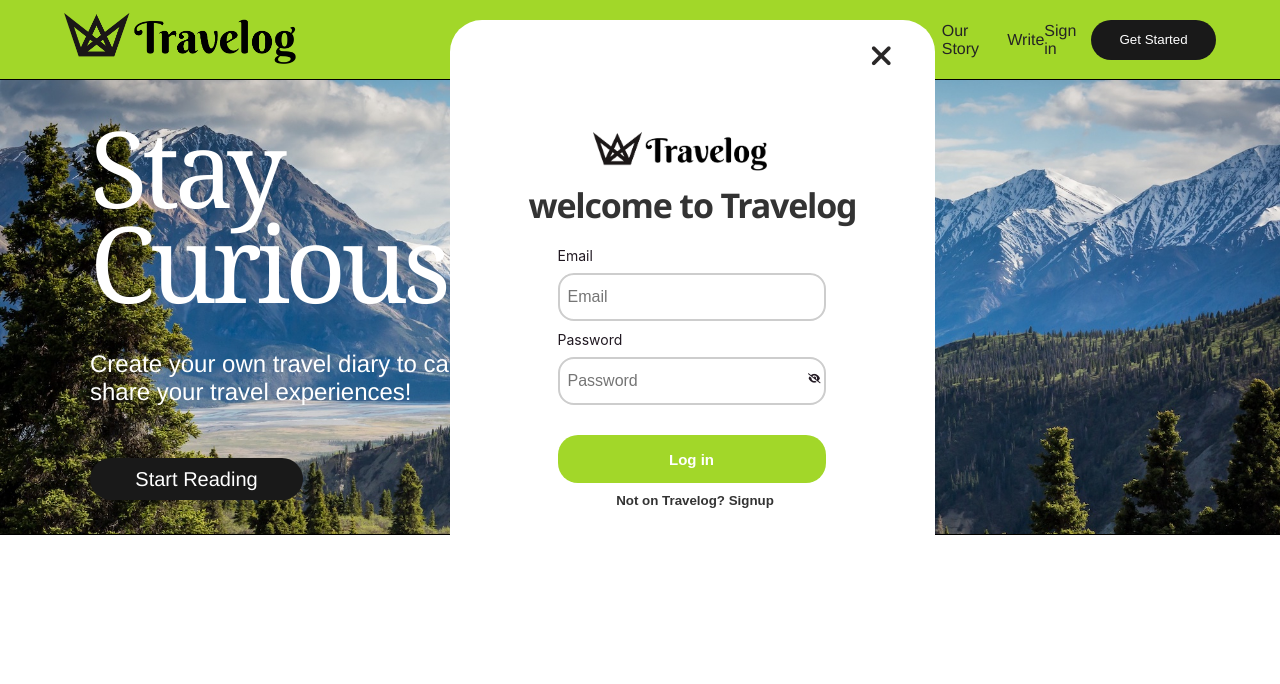
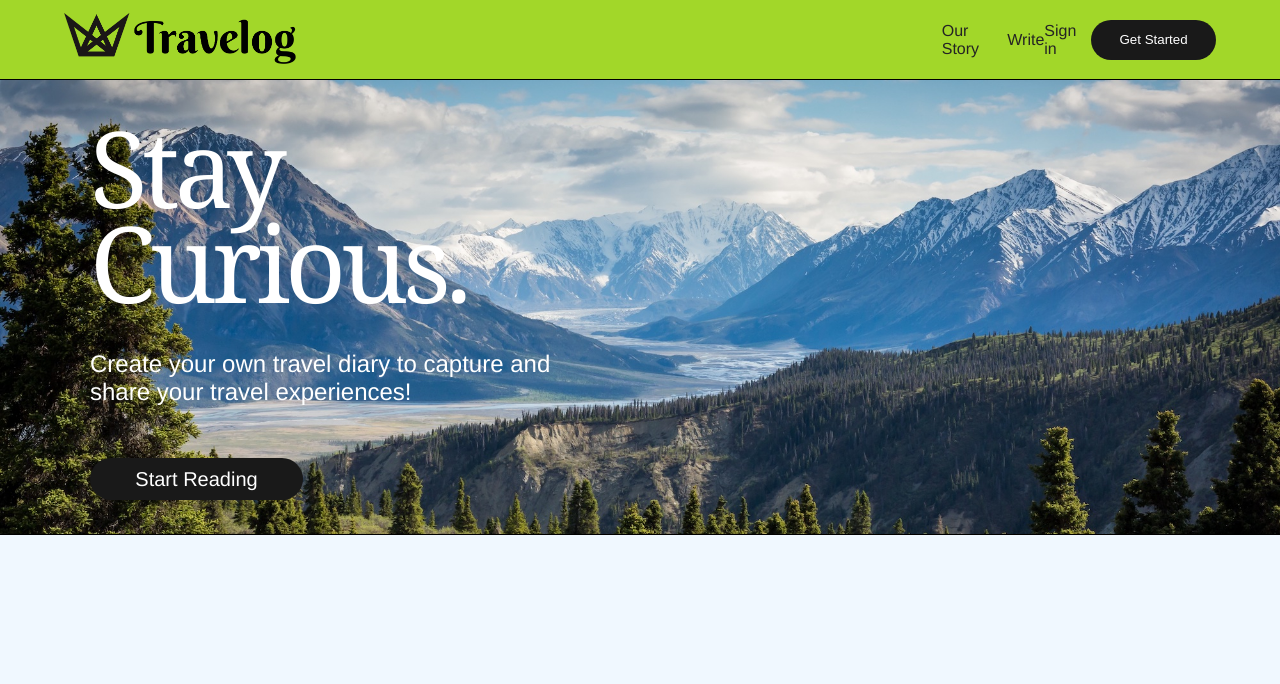
Before and after one commit to JazzzGagan/Travelog, a PHP site: page / in a window 1280 px wide. Shown: the top 684 px of the page. Run offline with PHP 8.4, Linux system fonts and the light colour scheme.

Commit message:
add popup function to form

```diff
--- a/index.html
+++ b/index.html
@@ -60,7 +60,7 @@
         <div class="close-button"><i class="fa-solid fa-xmark"></i></div>
         <div class="travelog-logo"></div>
         <div class="welcome">
-          <h1>welcome to Travelog</h1>
+          <h1>Welcome to Travelog</h1>
         </div>
 
         <div class="form-cotainer">
@@ -100,6 +100,8 @@
                   <i id="icon1" class="fa-solid fa-eye"></i>
                   <i id="icon2" class="fa-solid fa-eye-slash"></i>
                 </span>
+              </div>
+            </span>
 
             <div class="submit-button">
               <button>Log in</button>
@@ -108,17 +110,17 @@
             <div class="signup-button">
               <button class="signup">Not on Travelog? Signup</button>
             </div>
-              </div>
-            </span>
           </form>
         </div>
       </div>
 
-<!--       <div class="signup">
+      <!--   signup -->
+
+      <div class="signup-form">
         <div class="close-button"><i class="fa-solid fa-xmark"></i></div>
         <div class="travelog-logo"></div>
         <div class="welcome">
-          <h1>welcome to Travelog</h1>
+          <h1>Welcome to Travelog</h1>
         </div>
 
         <div class="form-cotainer">
@@ -151,12 +153,14 @@
                   id="password"
                   name="password"
                   autocomplete="list"
-                  placeholder="create a password"
+                  placeholder="Password"
                   spellcheck="false"
                 />
                 <span class="eye" onclick="passwordVisibile()">
                   <i id="icon1" class="fa-solid fa-eye"></i>
                   <i id="icon2" class="fa-solid fa-eye-slash"></i>
+                </span>
+              </div>
             </span>
 
             <br />
@@ -175,14 +179,17 @@
               />
             </div>
 
-                <div class="submit-button">
+            <div class="submit-button-signup">
               <button>Continue</button>
             </div>
+
+            <div class="already-account">
+              <div class="already">Already a Member?</div>
+              <button class="already-button" type="submit">Login</button>
             </div>
-            </span>
           </form>
         </div>
-      </div> -->
+      </div>
     </div>
   </body>
 </html>
--- a/popup.js
+++ b/popup.js
@@ -1,5 +1,11 @@
 const showPopupBtn = document.querySelector(".getstarted");
-const formPopup = document.querySelector("form-popup");
+const hidePopupBtn = document.querySelector(".form-popup .close-button");
+const signuppopBtn = document.querySelector(".form-popup .signup");
+
 showPopupBtn.addEventListener("click", () => {
-  formPopup.classList.toggle("hide");
+  document.body.classList.toggle("show-popup");
 });
+
+showPopupBtn.addEventListener("click");
+
+hidePopupBtn.addEventListener("click", () => showPopupBtn.click());
--- a/style.css
+++ b/style.css
@@ -1,6 +1,9 @@
 * {
   margin: 0px;
   box-sizing: border-box;
+}
+body {
+  background-color: aliceblue;
 }
 .nav-bar {
   width: 100%;
@@ -103,70 +106,57 @@
   font-size: 20px;
 }
 
-/* form css */
-/* .form-popup {
-  position: fixed;
-  top: 50%;
-  left: 50%;
-  z-index: 10;
-  width: 100%;
-  height: 100%;
-  opacity: 0;
-  pointer-events: none;
-  max-width: 720px;
-  background: #fff;
-  border: 2px solid #fff;
-  transform: translate(-50%, -70%);
-} */
-
+/* form css*/
 .blur-background {
   position: fixed;
   top: 0;
   left: 0;
-  z-index: 10;
   height: 100%;
   width: 100%;
+  backdrop-filter: blur(5px);
   opacity: 0;
   pointer-events: none;
-  backdrop-filter: blur(4px);
-  -webkit-backdrop-filter: blur(5px);
   transition: 0.1s ease;
-  /* background-color: transparent;
-  display: flex;
-  align-items: center;
-  justify-content: center;
-  position: fixed;
-  top: 50px; */
 }
-
-.showPopupButton .blur-background {
+.show-popup .blur-background {
   opacity: 1;
   pointer-events: auto;
 }
+
 .login {
   width: 485px;
   height: 665px;
-  /* background-color: rgb(255, 255, 255); */
   background-color: rgb(255, 255, 255);
   border-radius: 32px;
-
   background-size: contain;
   background-repeat: no-repeat;
   position: fixed;
   top: 20px;
   left: 450px;
+  opacity: 0;
+  pointer-events: none;
+}
+.show-popup .login {
+  opacity: 1;
+  pointer-events: auto;
 
-  opacity: 1;
+  /*   transition: 0.3s ease opacity 0.1s; */
 }
+
 .close-button {
-  width: 25px;
+  display: flex;
+  align-items: center;
+  justify-content: center;
+  width: 30px;
   height: 30px;
-
+  border-radius: 50%;
   font-size: 30px;
-
-  color: rgb(42, 40, 40);
-
+  cursor: pointer;
+  color: rgb(17, 17, 17);
   transform: translate(420px, 20px);
+}
+.close-button:hover {
+  background-color: rgb(234, 229, 229);
 }
 
 .travelog-logo {
@@ -188,15 +178,18 @@
   justify-content: center;
   margin-top: 10px;
 }
-.welcome > h1 {
-  font-size: 34px;
+.welcome h1 {
+  display: block;
+  font-size: 32px;
   color: rgb(51, 51, 51);
   font-weight: 600;
   letter-spacing: -1.2px;
-
-  font-family: "Segoe UI", "Fira Sans", "Droid Sans", "Helvetica Neue",
+  word-break: keep-all;
+  font-family: -apple-system, BlinkMacSystemFont, "Segoe UI", Roboto,
+    Oxygen-Sans, Ubuntu, Cantarell, "Fira Sans", "Droid Sans", "Helvetica Neue",
     Helvetica, "Apple Color Emoji", "Segoe UI Emoji", "Segoe UI Symbol",
-    "Hiragino Kaku Gothic Pro", Arial, sans-serif;
+    "ヒラギノ角ゴ Pro W3", "Hiragino Kaku Gothic Pro", メイリオ, Meiryo,
+    "ＭＳ Ｐゴシック", Arial, sans-serif;
 }
 .form-cotainer {
   width: 270px;
```
Also changed, not shown: other parts of style.css (+41 -25 lines). Lines whose indentation alone changed are shown as unchanged.
